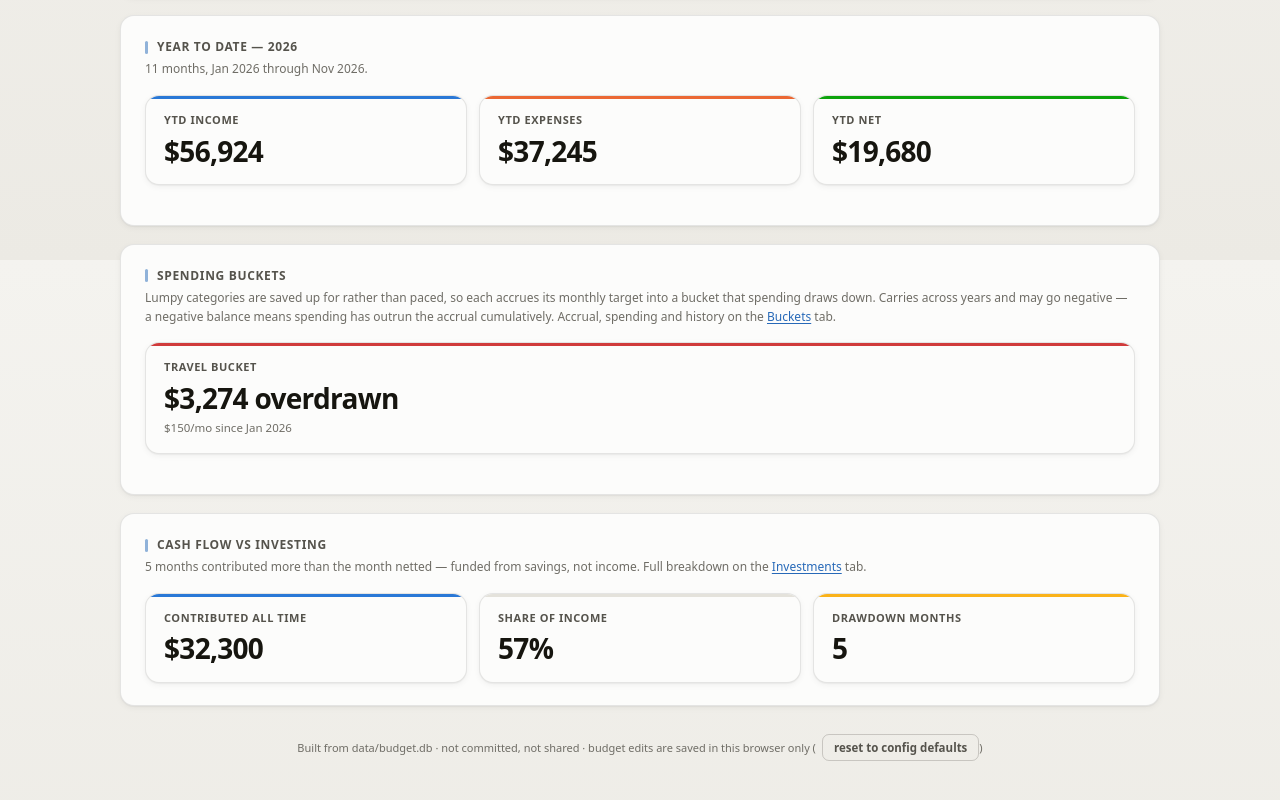
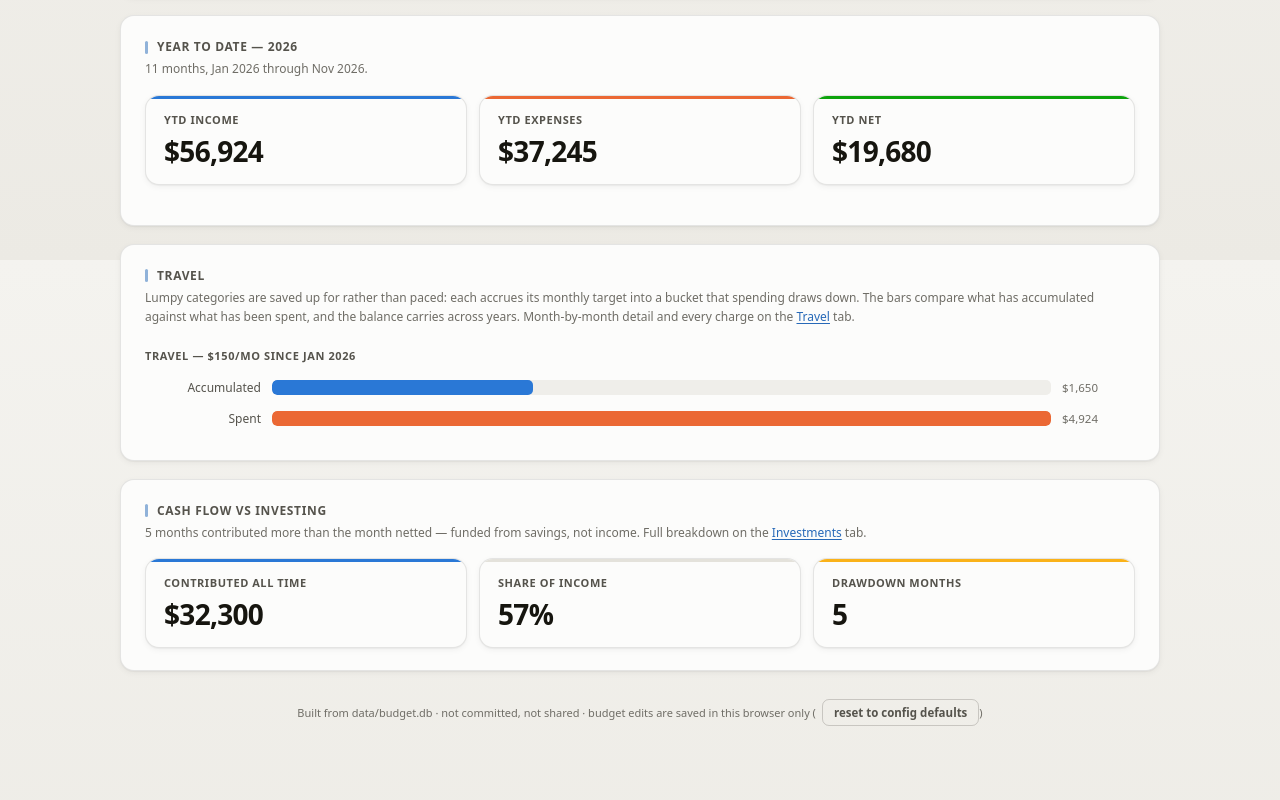
Before and after one commit to ryhsu567/Finance-Tracker, a plain HTML site: page site/index.html in a window 1280 px wide. Shown: the part 1340-2140 px from the top of the page. Drawn offline with Linux system fonts and the light colour scheme.

Commit message:
Regenerate the dashboard
Renames buckets.html to travel.html and swaps the Dashboard's bucket
tile for the accumulated-vs-spent bars.

Co-Authored-By: Claude Opus 5 <noreply@anthropic.com>

```diff
--- a/site/index.html
+++ b/site/index.html
@@ -9,7 +9,7 @@
 <body>
 <nav class="topnav">
   <span class="brand">Budget</span>
-  <a href="index.html" class="active">Dashboard</a><a href="expenses.html">Expenses</a><a href="income.html">Income</a><a href="investments.html">Investments</a><a href="budget.html">Budget</a><a href="buckets.html">Buckets</a><a href="import.html">Import</a>
+  <a href="index.html" class="active">Dashboard</a><a href="expenses.html">Expenses</a><a href="income.html">Income</a><a href="investments.html">Investments</a><a href="budget.html">Budget</a><a href="travel.html">Travel</a><a href="import.html">Import</a>
 </nav>
 <div class="wrap">
 
@@ -91,12 +91,15 @@
 
 
   <div class="card">
-    <h2>Spending buckets</h2>
-    <div class="card-sub">Lumpy categories are saved up for rather than paced, so each accrues its monthly target
-      into a bucket that spending draws down. Carries across years and may go negative — a negative balance means
-      spending has outrun the accrual cumulatively. Accrual, spending and history on the
-      <a href="buckets.html">Buckets</a> tab.</div>
-    <div class="tiles"><div class="tile" style="--tile-accent:var(--critical)"><div class="tile-label">Travel bucket</div><div class="tile-value">$3,274 overdrawn</div><div class="tile-sub">$150/mo since Jan 2026</div></div></div>
+    <h2>Travel</h2>
+    <div class="card-sub">Lumpy categories are saved up for rather than paced: each accrues its monthly target
+      into a bucket that spending draws down. The bars compare what has accumulated against what has been spent,
+      and the balance carries across years. Month-by-month detail and every charge on the
+      <a href="travel.html">Travel</a> tab.</div>
+
+    <div class="group-label">Travel — $150/mo since Jan 2026</div>
+    <div class="jsbar-row"><div class="jsbar-label">Accumulated</div><div class="jsbar-track"><div class="jsbar-fill" style="width:33.5%;background:var(--series-1)"></div></div><div class="jsbar-value">$1,650</div></div>
+    <div class="jsbar-row"><div class="jsbar-label">Spent</div><div class="jsbar-track"><div class="jsbar-fill" style="width:100.0%;background:var(--series-2)"></div></div><div class="jsbar-value">$4,924</div></div>
   </div>
 
 
```
Also changed, not shown: site/budget.html (+2 -2 lines), site/expenses.html (+1 -1 lines), site/import.html (+1 -1 lines), site/income.html (+1 -1 lines), site/investments.html (+1 -1 lines), site/travel.html (renamed from site/buckets.html, +3 -3 lines).
